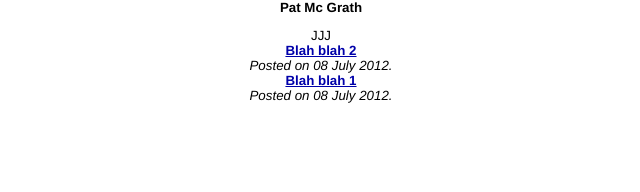
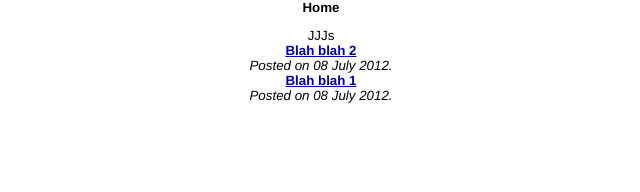
Before and after one commit to pmcgrath/pmcgrath.github.com, a Jekyll site: the page built from index.html, in a window 1280 px wide. Shown: the top 192 px of the page, without its empty margins (319-959 px from the left). Built offline with Jekyll 4.4.1, drawn with Linux system fonts in a browser that asks for light colours.

Commit message:
Added some assets

```diff
--- a/_layouts/default.html
+++ b/_layouts/default.html
@@ -7,7 +7,7 @@
 	<body>
 		<h1>{{ page.title }}</h1>
 		<link href="/atom.xml" rel="alternate" type="application/atom+xml">
-JJJ
+JJJs
 		{{ content }}
 	</body>
 </html>
--- a/assets/css/default.css
+++ b/assets/css/default.css
@@ -1,4 +1,5 @@
 * { margin: 0; padding: 0; }
+
 
 html, body {
   height: 100%;
--- a/index.html
+++ b/index.html
@@ -1,7 +1,8 @@
 ---
 layout: default
-title: Pat Mc Grath
+title: Home
 ---
+
 
 {% for post in site.posts %}
 <h2><a href="{{ post.url }}">{{ post.title }}</a></h2>
```
